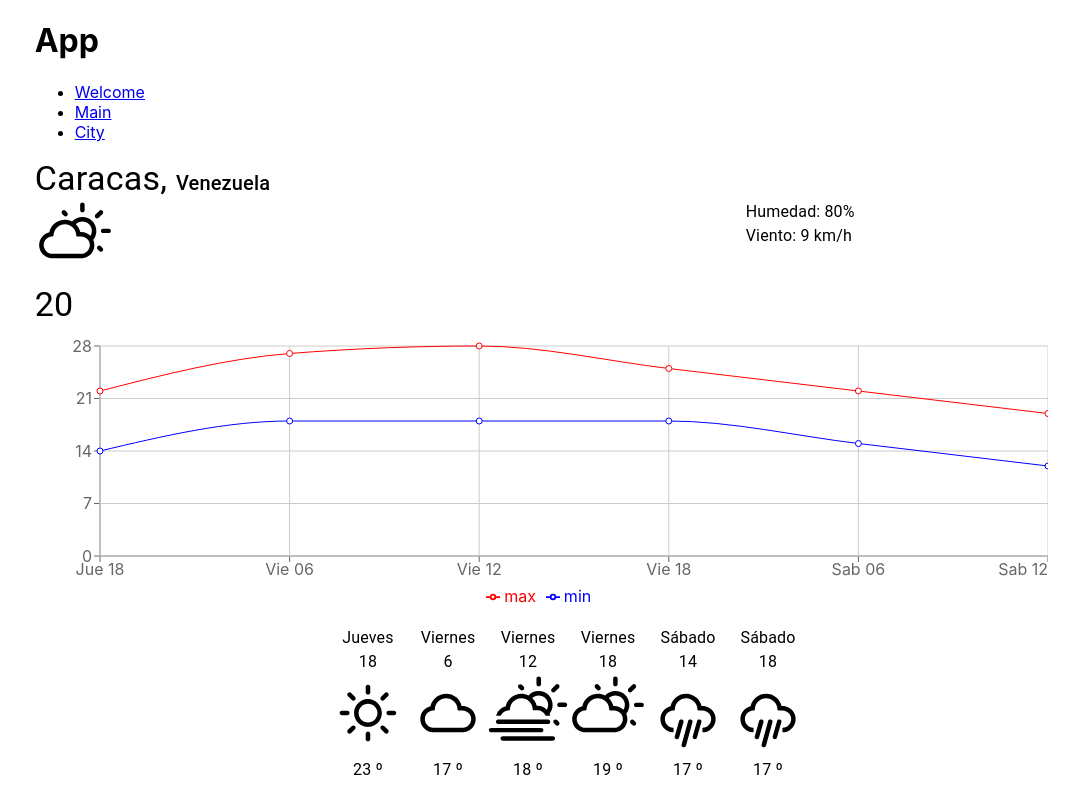
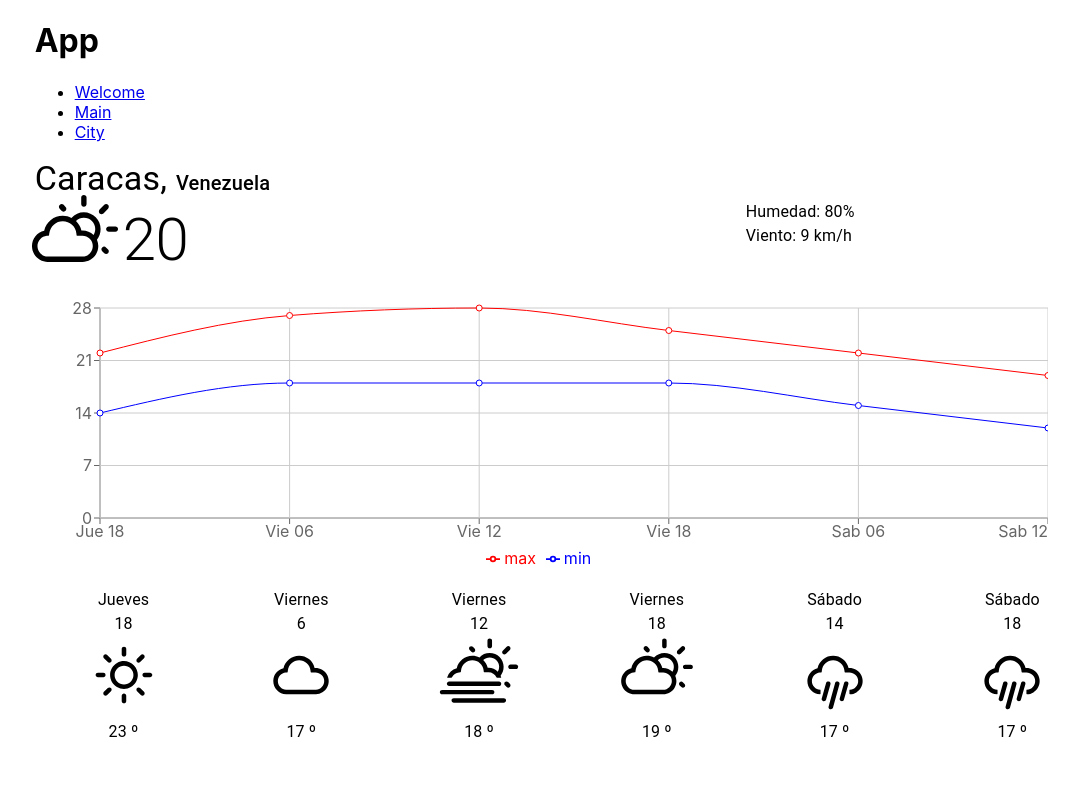
Before and after one commit to jreyesdev/weather-app, a React (Create React App) app: page /city in a window 1280 px wide. Shown: the whole page, without its empty margins (72-1151 px from the left). Built offline with nearby package versions, Linux system fonts and the light colour scheme.

Commit message:
Mejoras visuales en forecast y weather

```diff
--- a/src/components/ForeCast/ForeCast.jsx
+++ b/src/components/ForeCast/ForeCast.jsx
@@ -21,7 +21,7 @@ const renderForeCastItem = ({ weekDay, hour, state, temperature }) => (
 
 const ForeCast = ({ itemList }) => {
   return (
-    <Grid container justifyContent="center" alignItems="center">
+    <Grid container justifyContent="space-around" alignItems="center">
       {itemList.map((fore) => renderForeCastItem(fore))}
     </Grid>
   );
--- a/src/components/Weather/Weather.jsx
+++ b/src/components/Weather/Weather.jsx
@@ -1,17 +1,25 @@
 import React from "react";
 import PropTypes from "prop-types";
-import { Typography } from "@mui/material";
+import Grid from "@mui/material/Grid";
+import Typography from "@mui/material/Typography";
 import { IconContext } from "react-icons";
 import IconState, { validValues } from "../IconState/IconState";
 
 const Weather = ({ temp, icon }) => {
   return (
-    <div>
-      <IconContext.Provider value={{ size: "5rem" }}>
+    <Grid
+      container
+      item
+      direction="row"
+      justifyItems="center"
+      alignItems="center"
+      spacing={1}
+    >
+      <IconContext.Provider value={{ size: "6em" }}>
         <IconState state={icon} />
       </IconContext.Provider>
-      <Typography variant="h4">{temp}</Typography>
-    </div>
+      <Typography variant="h2">{temp}</Typography>
+    </Grid>
   );
 };
 
```
